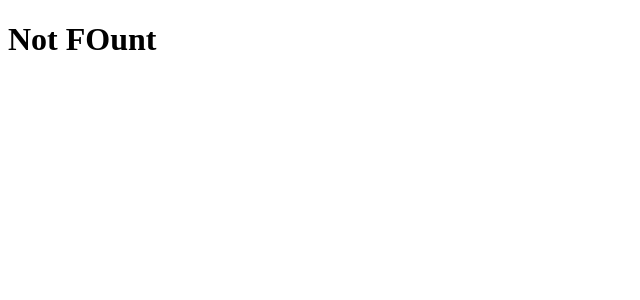
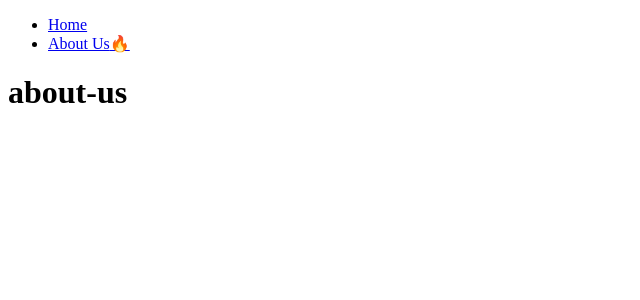
Before and after one commit to Leeselbin/nextjs14-playground, a Next.js app: page /about-us in a window 1280 px wide. Before the commit this address had no page. Shown: the top 300 px of the page, without its empty margins (0-640 px from the left). Built offline with nearby package versions, Linux system fonts and the light colour scheme.

Commit message:
네비게션 밑 usePathname() 훅 사용

```diff
--- /dev/null
+++ b/app/about-us/company/sales/page.tsx
@@ -0,0 +1,3 @@
+export default function Sales() {
+    return <h1>sales page</h1>;
+}
--- /dev/null
+++ b/app/about-us/page.tsx
@@ -0,0 +1,10 @@
+import Navigation from '../../components/navigation';
+
+export default function AboutUs() {
+    return (
+        <div>
+            <Navigation />
+            <h1>about-us</h1>
+        </div>
+    );
+}
--- a/app/not-found.tsx
+++ b/app/not-found.tsx
@@ -1,3 +1,10 @@
+import Navigation from '../components/navigation';
+
 export default function NotFound() {
-    return <h1>Not FOunt</h1>;
+    return (
+        <div>
+            <Navigation />
+            <h1>Not found!</h1>
+        </div>
+    );
 }
--- /dev/null
+++ b/components/navigation.tsx
@@ -0,0 +1,22 @@
+'use client';
+
+import Link from 'next/link';
+import { usePathname } from 'next/navigation';
+
+export default function Navigation() {
+    const path = usePathname();
+    console.log(path);
+
+    return (
+        <nav>
+            <ul>
+                <li>
+                    <Link href={'/'}>Home{path === '/' ? '🔥' : ''}</Link>
+                </li>
+                <li>
+                    <Link href={'/about-us'}>About Us{path === '/about-us' ? '🔥' : ''}</Link>
+                </li>
+            </ul>
+        </nav>
+    );
+}
```
Also changed, not shown: app/page.tsx (+8 -1 lines).
